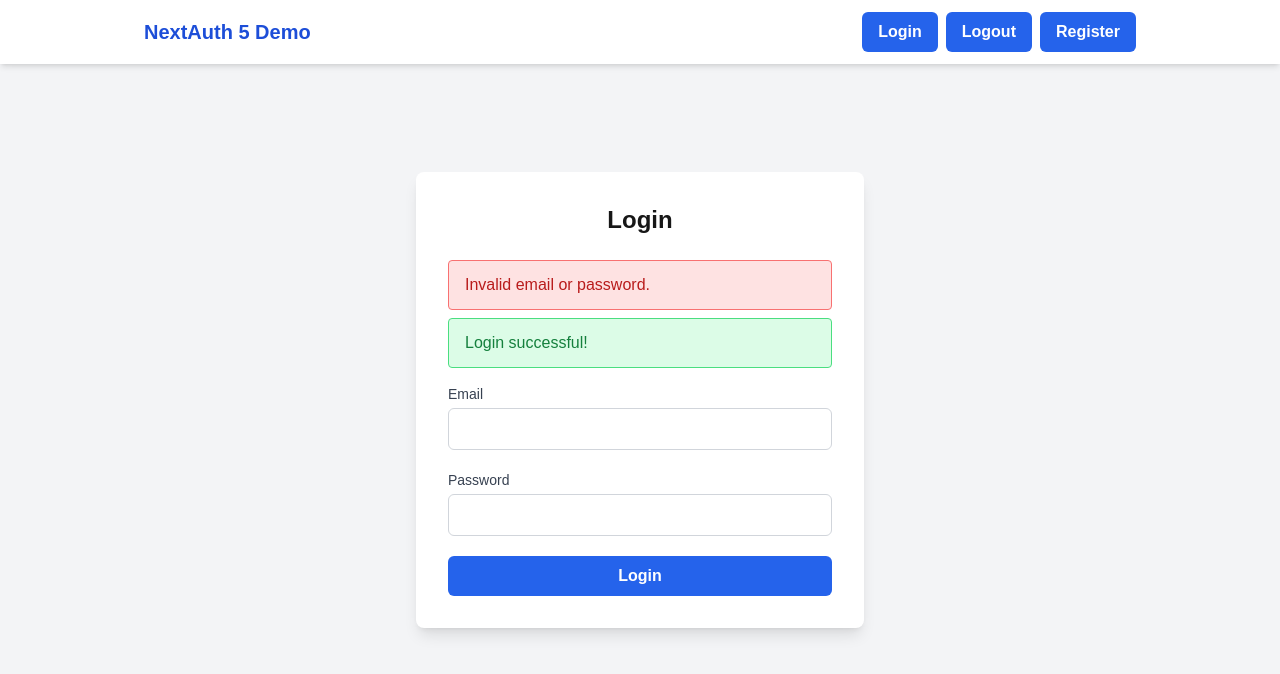
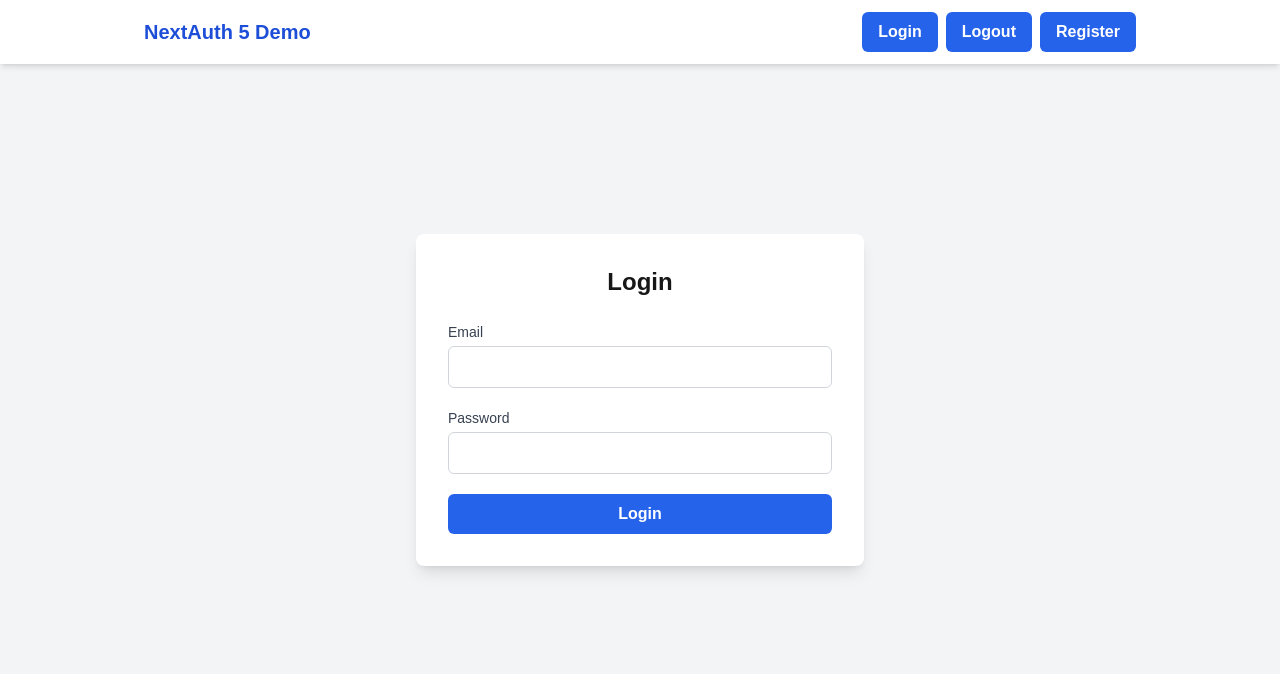
Before and after one commit to Pastelmood/NextAuth-Demo, a Next.js app: page /login in a window 1280 px wide. Shown: the top 674 px of the page. Built offline with nearby package versions, Linux system fonts and the light colour scheme.

Commit message:
feat(login): implement server action

```diff
--- a/app/login/page.tsx
+++ b/app/login/page.tsx
@@ -1,18 +1,41 @@
+"use client";
+
+import { FormState, loginAction } from "@/actions/login-action";
+import { useActionState } from "react";
+
+const initialState: FormState = {
+  success: undefined,
+  message: "",
+  email: "",
+};
+
 export default function LoginPage() {
+  const [formState, formAction] = useActionState(loginAction, initialState);
+
   return (
     <div className="flex items-center justify-center min-h-screen bg-gray-100">
       <div className="bg-white shadow-lg rounded-lg p-8 w-full max-w-md">
         <h2 className="text-2xl font-bold mb-6 text-center">Login</h2>
-        {/* Alert placeholder */}
-        <div className="mb-4 space-y-2">
-          <div className="bg-red-100 border border-red-400 text-red-700 px-4 py-3 rounded relative">
-            <span className="block sm:inline">Invalid email or password.</span>
+
+        {/* Start Alert placeholder */}
+
+        {formState.success !== undefined && (
+          <div className="mb-4 space-y-2">
+            <div
+              className={`${
+                formState.success
+                  ? "bg-green-100 border border-green-400 text-green-700"
+                  : "bg-red-100 border border-red-400 text-red-700"
+              } px-4 py-3 rounded relative`}
+            >
+              <span className="block sm:inline">{formState.message}</span>
+            </div>
           </div>
-          <div className="bg-green-100 border border-green-400 text-green-700 px-4 py-3 rounded relative">
-            <span className="block sm:inline">Login successful!</span>
-          </div>
-        </div>
-        <form className="space-y-5">
+        )}
+
+        {/* End Alert placeholder */}
+
+        <form className="space-y-5" action={formAction}>
           <div>
             <label
               htmlFor="email"
@@ -27,6 +50,7 @@ export default function LoginPage() {
               className="w-full px-4 py-2 border border-gray-300 rounded-md focus:outline-none focus:ring-2 focus:ring-blue-500"
               required
               autoComplete="email"
+              defaultValue={formState.email}
             />
           </div>
           <div>
```
